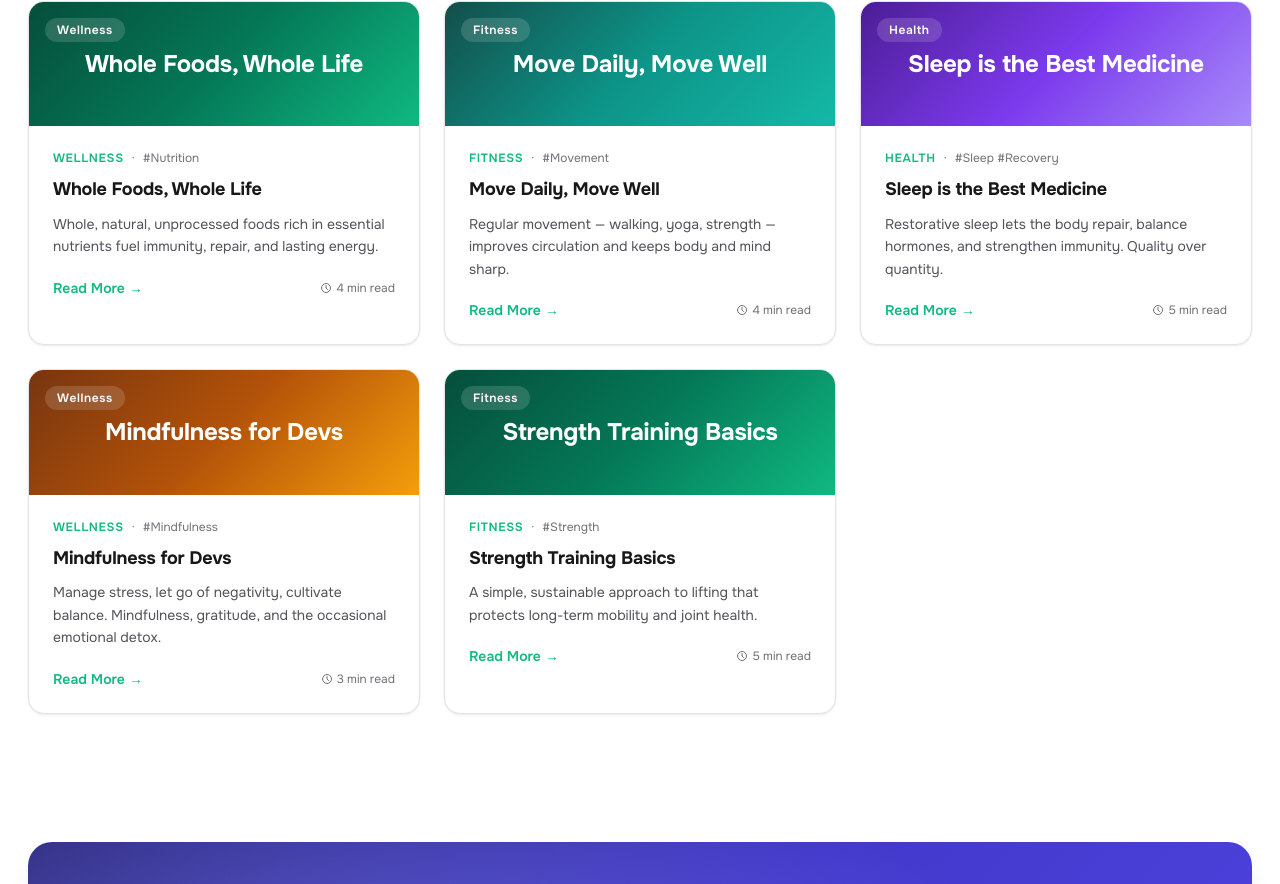
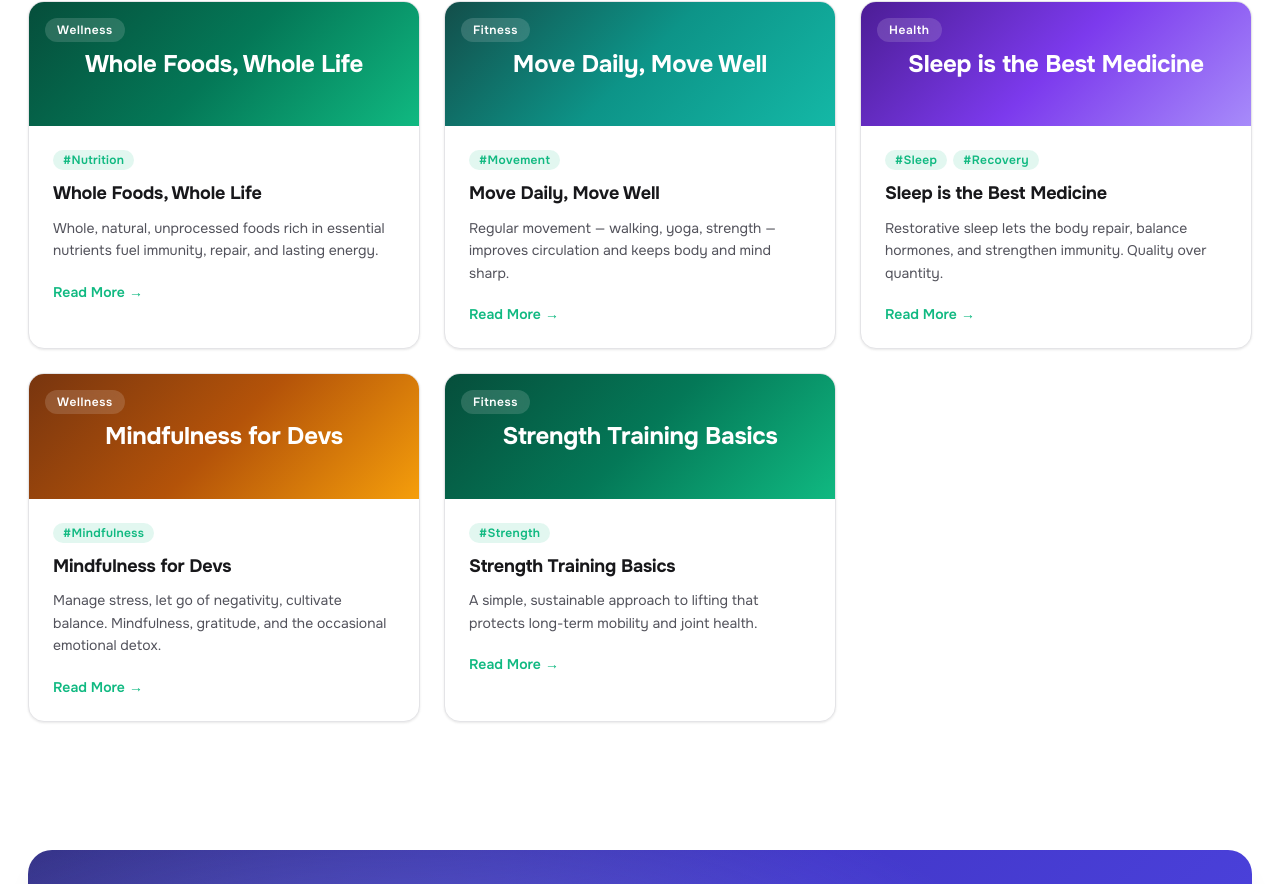
Before and after one commit to pbdesk/pbdesk-website-2026, a Next.js app: page /bites in a window 1280 px wide. Shown: the part 1728-2612 px from the top of the page. Built offline with nearby package versions, Linux system fonts and the light colour scheme; no server answers; what @storyblok/react would draw is missing.

Commit message:
feat: update PostCard component to include category and label links for better navigation

```diff
--- a/src/components/landing/post-card.tsx
+++ b/src/components/landing/post-card.tsx
@@ -1,4 +1,3 @@
-import { IconClock } from "@tabler/icons-react";
 import type { PillarKey } from "./section-banner";
 
 export interface Post {
@@ -35,12 +34,13 @@ export default function PostCard({ post, accentColor }: PostCardProps) {
         className={`${post.gradient} relative flex items-center justify-center px-6 py-12`}
       >
         {/* Category chip in top left */}
-        <span
-          className="absolute top-4 left-4 rounded-full bg-white/15 px-3 py-1 font-semibold text-white text-xs backdrop-blur-md"
+        <a
+          className="absolute top-4 left-4 rounded-full bg-white/15 px-3 py-1 font-semibold text-white text-xs backdrop-blur-md transition-opacity hover:opacity-80"
+          href={`/categories/${encodeURIComponent(post.category)}`}
           style={{ letterSpacing: "0.05em" }}
         >
           {post.category}
-        </span>
+        </a>
         <h3
           className="text-center font-bold text-white text-xl sm:text-2xl"
           style={{ lineHeight: 1.2, letterSpacing: "-0.01em" }}
@@ -51,17 +51,21 @@ export default function PostCard({ post, accentColor }: PostCardProps) {
 
       {/* Body */}
       <div className="p-6">
-        <div className="mb-3 flex items-center gap-2 text-xs">
-          <span
-            className="font-semibold uppercase"
-            style={{ color: accentColor, letterSpacing: "0.05em" }}
-          >
-            {post.category}
-          </span>
-          <span className="text-[var(--fg-muted)]">·</span>
-          <span className="text-[var(--fg-muted)]">
-            {post.labels.map((t) => `#${t}`).join(" ")}
-          </span>
+        <div className="mb-3 flex flex-wrap items-center gap-1.5">
+          {post.labels.map((label) => (
+            <a
+              className="rounded-full px-2.5 py-0.5 font-semibold text-xs transition-opacity hover:opacity-75"
+              href={`/labels/${encodeURIComponent(label)}`}
+              key={label}
+              style={{
+                backgroundColor: `color-mix(in srgb, ${accentColor} 12%, transparent)`,
+                color: accentColor,
+                letterSpacing: "0.03em",
+              }}
+            >
+              #{label}
+            </a>
+          ))}
         </div>
         <h4
           className="mb-3 font-bold text-[var(--fg-primary)] text-lg"
@@ -83,10 +87,10 @@ export default function PostCard({ post, accentColor }: PostCardProps) {
           >
             Read More <span aria-hidden="true">→</span>
           </a>
-          <span className="inline-flex items-center gap-1 text-[var(--fg-muted)] text-xs">
+          {/* <span className="inline-flex items-center gap-1 text-[var(--fg-muted)] text-xs">
             <IconClock size={12} stroke={2} />
             {post.readTime}
-          </span>
+          </span> */}
         </div>
       </div>
     </article>
```
